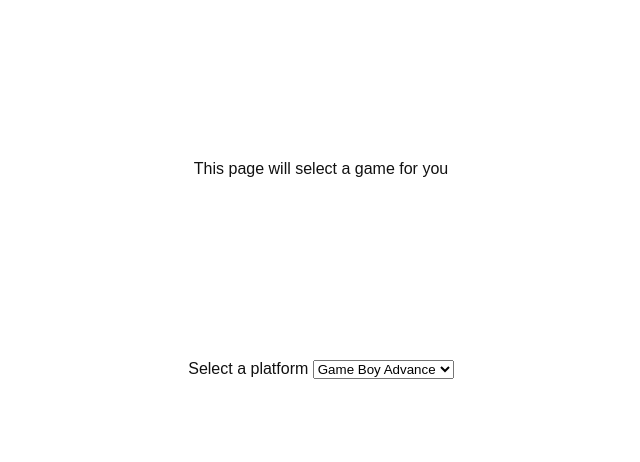
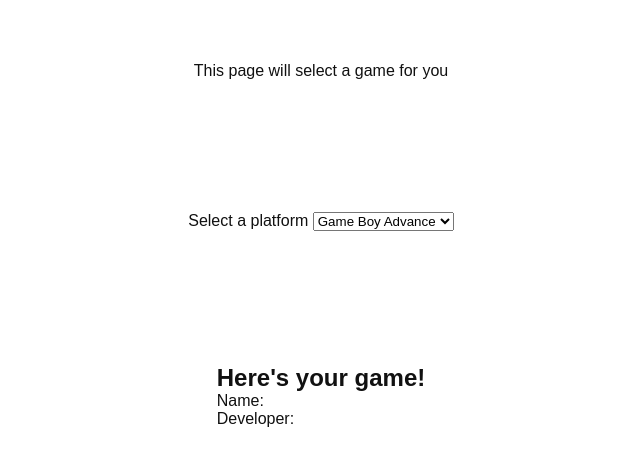
Before and after one commit to gui-s-antunes/pick-a-game-for-me, a website built with webpack: page frontend/index.html in a window 1280 px wide. Shown: the part 240-702 px from the top of the page, without its empty margins (319-959 px from the left). Built offline with nearby package versions, Linux system fonts and the light colour scheme.

Commit message:
added div to show the selected game

```diff
--- a/frontend/index.html
+++ b/frontend/index.html
@@ -25,6 +25,11 @@
           </select>
         </form>
       </div>
+      <div id="selected_game">
+        <h2>Here's your game!</h2>
+        <p id="game_name">Name:</p>
+        <p id="game_developer">Developer:</p>
+      </div>
     </div>
     <script src="assets/js/bundle.js"></script>
   </body>
```
